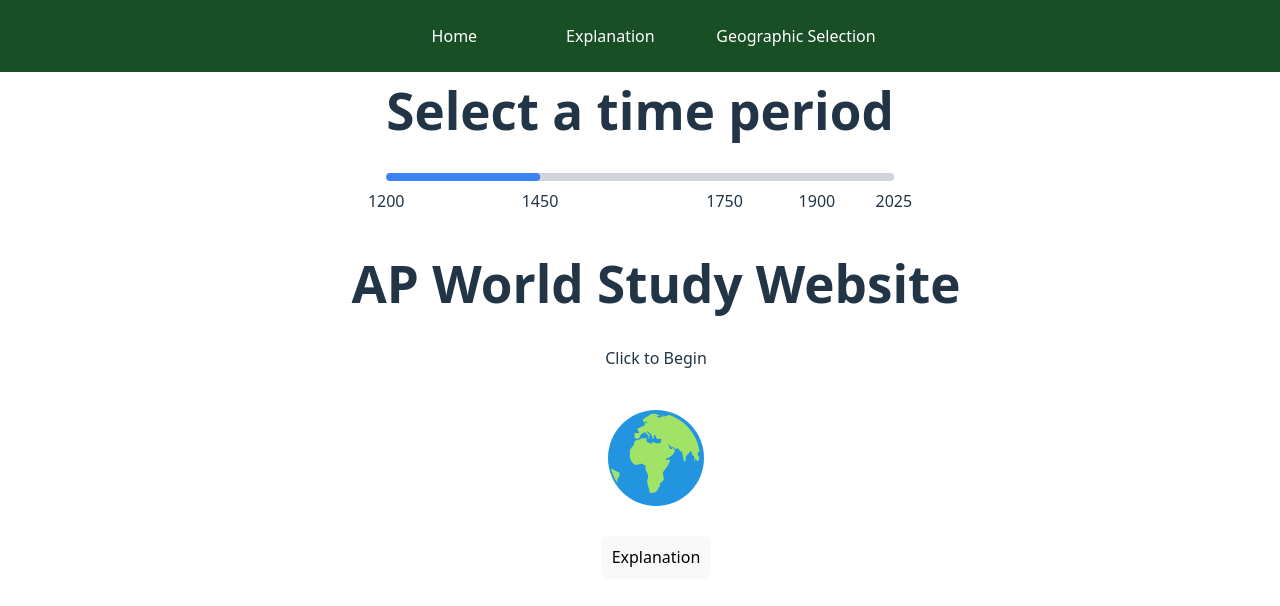
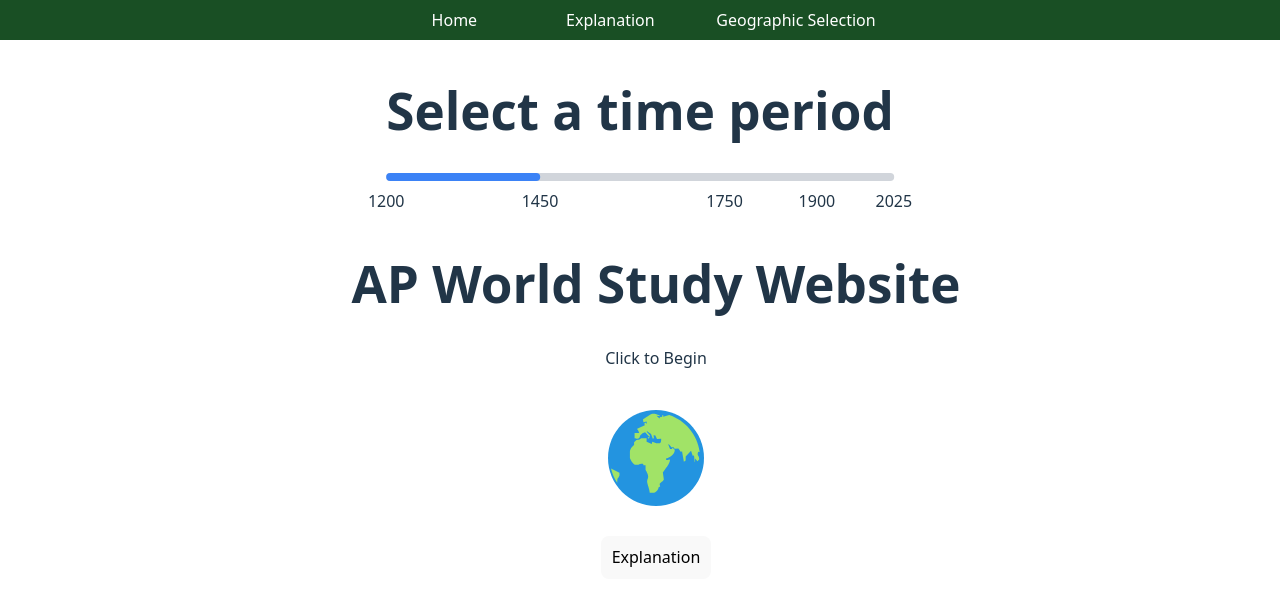
Before and after one commit to yasen5/APWorldWebsite, a React (Vite) app: page / in a window 1280 px wide. Shown: the top 606 px of the page. Built offline with nearby package versions, Linux system fonts and the light colour scheme.

Commit message:
Remove redundant CSS values

```diff
--- a/src/App.css
+++ b/src/App.css
@@ -150,36 +150,17 @@ document flow using `position: absolute` to ensure that one is not displayed und
 .navbar {
   position: fixed;
   top: 0;
-  left: 0;
-  width: 100%;
-  z-index: 1000; /* Ensures it stays on top */
-  height: auto;
+  left: 0; /* makes it stay at the side*/
+  width: 100%; /*makes it not stop after the last link */
   background-color: #194f24;
   display: flex;
-  gap: 1.5rem; /* Space between links */
-  align-items: center;
+  gap: 1.5rem;
   justify-content: center;
-  padding: 1rem 0;
-  margin: 0;
   flex-wrap: wrap;
 }
 
-.navbar ul {
-    display: flex;
-    list-style: none;
-    justify-content: center;
-    padding: 0;
-    margin: 0;
-}
-
-.navbar li {
-    list-style: none;
-}
-
 .navbar a{
-  display: inline-block;
-  min-width: 100px;
-  text-decoration: none;
+  min-width: 100px; /* necessary */
   color: white;
   padding: 0.5rem 1rem;
 }
@@ -187,9 +168,3 @@ document flow using `position: absolute` to ensure that one is not displayed und
 .navbar a:hover {
   text-decoration: underline;
 }
-
-.navbar-ul li a {
-  color: white;
-  text-decoration: none;
-  cursor: pointer;
-}
```
